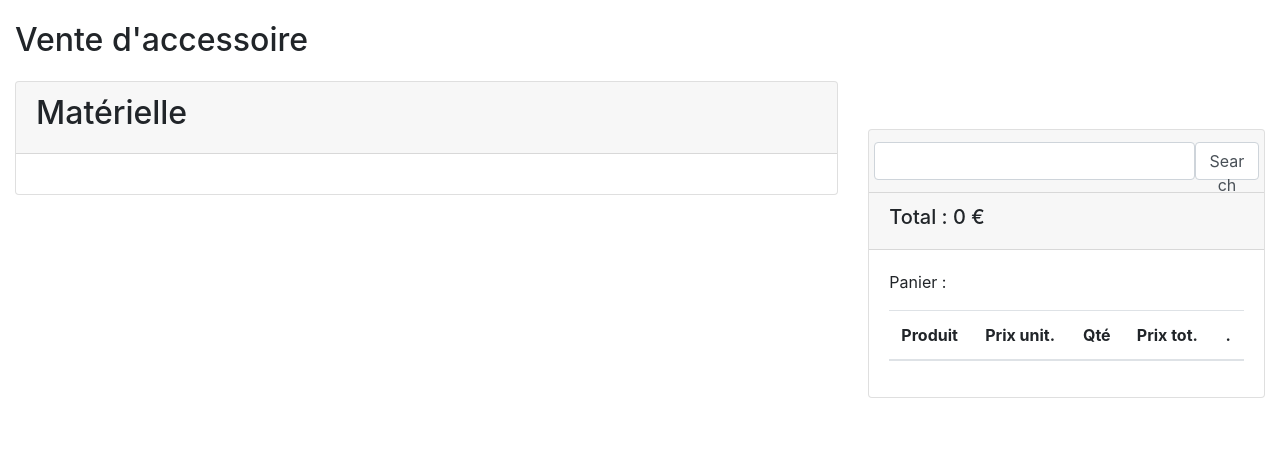
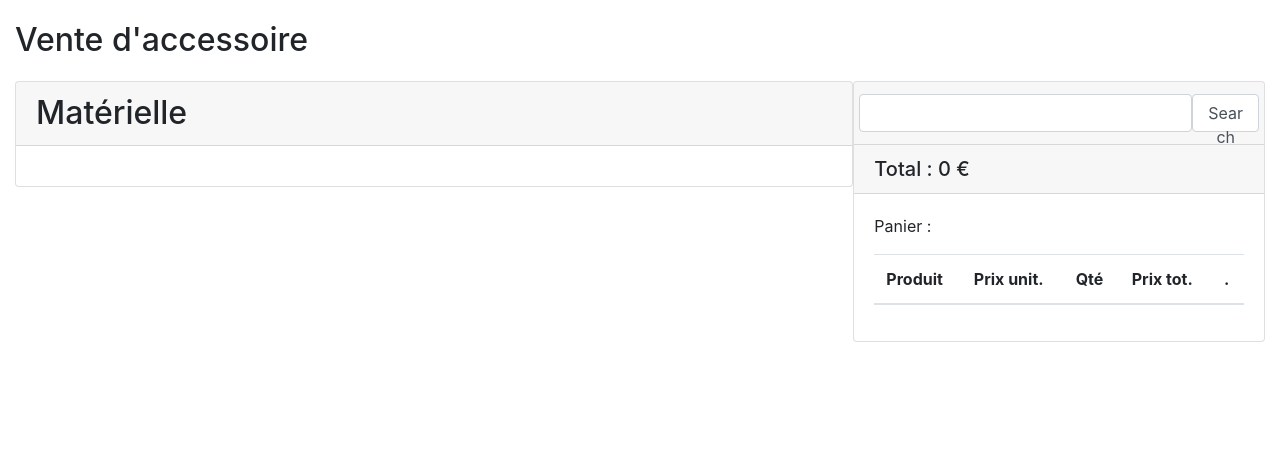
Before and after one commit to RUZIGOLLA/JavascriptAchat, a website built with Parcel: page src/index.html in a window 1280 px wide. Built offline with nearby package versions, Linux system fonts and the light colour scheme.

Commit message:
FIX: Change front disposition

```diff
--- a/src/index.html
+++ b/src/index.html
@@ -13,20 +13,20 @@
 
   <div class="row">
 
-    <div class="col">
+    <div class="col pr-0">
       <div class="card">
-      <div class="card-header">
-        <div id="Boutique">
-          <h2>Matérielle</h2>
+        <div class="card-header">
+          <div id="Boutique">
+            <h2 class="mb-0">Matérielle</h2>
+          </div>
         </div>
-      </div>
-      <div class="card-body">
-        <div class="row materiels"></div>
+        <div class="card-body">
+          <div class="row materiels"></div>
+        </div>
       </div>
     </div>
 
-    </div>
-    <div class="col-4 my-5">
+    <div class="col-4 pl-0">
      <div class="card">
        <div class="card-header">
          <div class="row" id= "Recherche">
@@ -36,7 +36,7 @@
          </div>
        </div>
        <div class="card-header">
-           <h5> Total : <span id="Total">0</span> €</h5>
+           <h5 class="mb-0"> Total : <span id="Total">0</span> €</h5>
        </div>
        <div class="card-body">
         <div id="Panier" class="">
```
